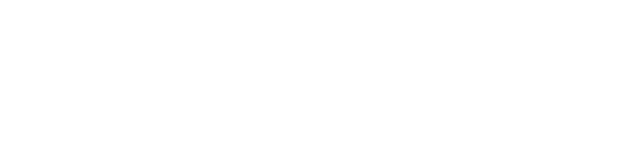
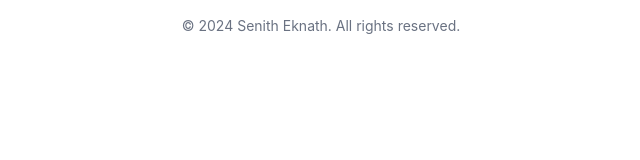
Before and after one commit to senitheknath/web-portfolio, a website: page index.html in a window 1280 px wide. Shown: the whole page, without its empty margins (319-959 px from the left). Drawn offline with Linux system fonts and the light colour scheme.

Commit message:
tailwind-and-fonts-config

```diff
--- /dev/null
+++ b/css/style.css
@@ -0,0 +1,8 @@
+@import "tailwindcss";
+
+body {
+  font-family: -apple-system, BlinkMacSystemFont, "Inter", sans-serif;
+  font-optical-sizing: auto;
+  font-weight: 400;
+  font-style: normal;
+}
--- a/index.html
+++ b/index.html
@@ -13,6 +13,12 @@
         <meta name="theme-color" content="#ffffff">
         <link rel="canonical" href="https://www.senitheknath.com/">
 
+        <!--Stylesheets-->
+        <link rel="preconnect" href="https://fonts.googleapis.com">
+        <link rel="preconnect" href="https://fonts.gstatic.com" crossorigin>
+        <link href="https://fonts.googleapis.com/css2?family=Inter:ital,opsz,wght@0,14..32,100..900;1,14..32,100..900&family=Roboto:ital,wght@0,100..900;1,100..900&display=swap" rel="stylesheet">
+        <link href="./css/output.css" rel="stylesheet" />
+
         <!--Favicon and Apple Touch Icon-->
         <link rel="icon" type="image/x-icon" href="src/favicon-small-32x32.png" size="32x32">
         <link rel="apple-touch-icon" href="src/favicon-small-180x180.png" sizes="180x180">
@@ -22,6 +28,7 @@
     </head>
     <body>
         <footer>
+            <p class="text-center text-gray-500 text-sm py-4">© 2024 Senith Eknath. All rights reserved.</p>
         </footer>
     </body>
 </html>
--- /dev/null
+++ b/package.json
@@ -0,0 +1,6 @@
+{
+  "dependencies": {
+    "@tailwindcss/cli": "^4.3.5",
+    "tailwindcss": "^4.3.5"
+  }
+}
```
Also changed, not shown: css/output.css (added), 1 other file.
